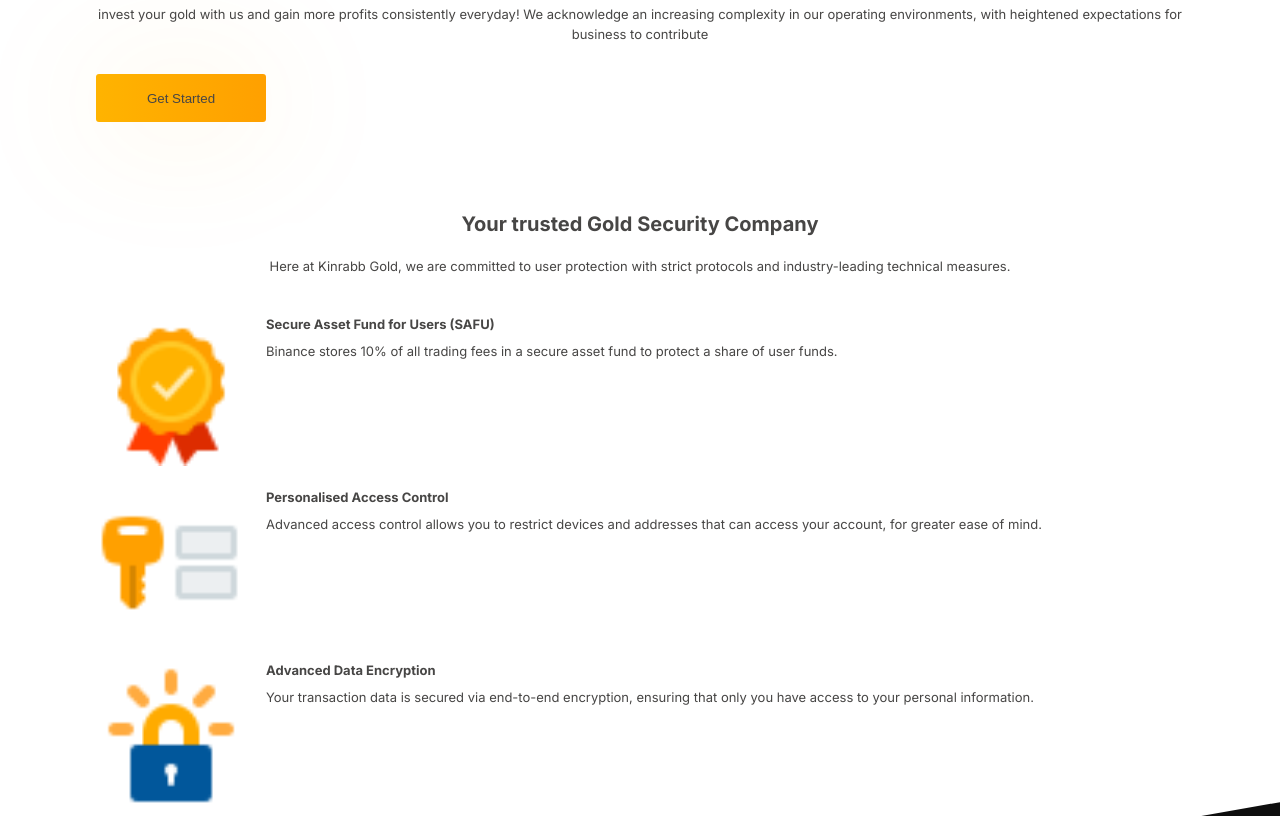
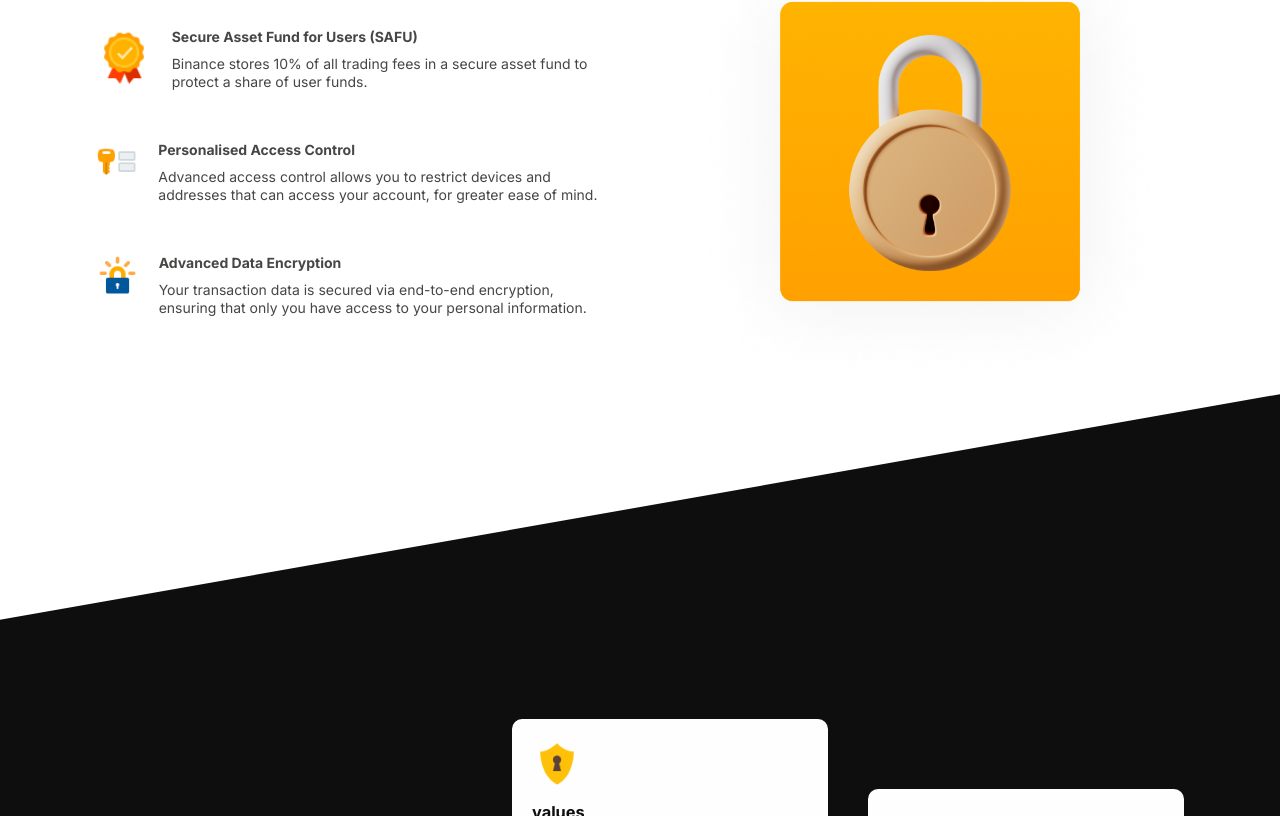
Before and after one commit to Bigthinz/kinrabb-gold, a Next.js app: page / in a window 1280 px wide. Shown: the part 2064-2880 px from the top of the page. Built offline with nearby package versions, Linux system fonts and the light colour scheme.

Commit message:
responsive dcs

```diff
--- a/next.config.js
+++ b/next.config.js
@@ -1,5 +1,9 @@
 /** @type {import('next').NextConfig} */
 const nextConfig = {
+  // env:{
+  //   DB_CONNECTION: 'mongodb://localhost:27017/kinrabb'
+    // DB_CONNECTION: 'mongodb+srv://dave:cainandabel4o@cluster0.yeihc.mongodb.net/kinrabb?retryWrites=true&w=majority'
+  // },
   reactStrictMode: true,
 }
 
--- a/package.json
+++ b/package.json
@@ -10,6 +10,7 @@
   },
   "dependencies": {
     "axios": "^0.26.1",
+    "mongoose": "^6.3.5",
     "next": "12.1.5",
     "react": "18.0.0",
     "react-dom": "18.0.0",
--- a/src/PageComponents/home/Layer.js
+++ b/src/PageComponents/home/Layer.js
@@ -2,7 +2,7 @@ import React from 'react'
 import Image from 'next/image'
 import Link from 'next/link'
 import Title from '../../Components/Title/Title'
-import { Action, Faq, Features, Form, GetStarted, LayerWrap, Policy, Signup, Value } from './Layer.styled'
+import { Action, Banner, Faq, Features, Form, Frontline, GetStarted, LayerWrap, Policy, Signup, Value } from './Layer.styled'
 import Button from './../../Components/Button/Button'
 
 
@@ -49,6 +49,9 @@ const Layer = () => {
 
   return (
     <LayerWrap>
+      <Frontline>
+
+
         {/* <div className="layer">
             <Title text='HOW TO GET STARTED' />
         </div> */}
@@ -81,6 +84,7 @@ const Layer = () => {
                 </form>
             </div>
         </Form>
+        </Frontline>
 
         <GetStarted>
             <div className='wrap'>
@@ -145,6 +149,12 @@ const Layer = () => {
 
                 </div>
               </div>
+
+              <div className='side-img'>
+                <div>
+                <Image src='/images/lock.png' alt='' width='500' height='500' layout='intrinsic' objectFit="cover"/>
+                </div>
+              </div>
             </div>
         </Policy>
 
@@ -153,6 +163,7 @@ const Layer = () => {
               <div className='section-1'>
                 <h3>Kinrabb Gold Security Company</h3>
               </div>
+
               <div className='section-2'>
                 <div className='section-column section-2-column-1'>
                   <div className='box item-1'>
@@ -187,6 +198,7 @@ const Layer = () => {
                       <p>We put the customer first and strive to build products that deliver the best customer experience.</p>
                   </div>
               </div>
+
             </div>
             </div>
         </Value>
@@ -194,6 +206,7 @@ const Layer = () => {
         <Features>
             <div className='wrap'>
               <h3>We have A Lot Of Features Just For You</h3>
+
               <div className='feature-container'>
                 {
                   features.map((feature, index) => {
@@ -232,10 +245,18 @@ const Layer = () => {
             <div className='wrap'>
               <div className='section-1'>
                 <h3>start saving gold with us</h3>
+                <div className='btn'>
                 <Button text='Get Started'/>
+                </div>
               </div>
             </div>
         </Action>
+
+        <Banner>
+          <div className='wrap'>
+
+          </div>
+        </Banner>
 
         <Faq>
             <div className='wrap'>
--- a/src/PageComponents/home/Layer.styled.js
+++ b/src/PageComponents/home/Layer.styled.js
@@ -10,6 +10,17 @@ export const LayerWrap = styled.div`
         margin-bottom:4rem;
     }
 
+`
+export const Frontline = styled.div`
+
+    margin:auto;
+    display:grid;
+
+    @media only screen and (min-width: 600px) {
+        width:80%;
+        grid-template-columns: repeat(2,1fr);
+
+    }
 `
 
 
@@ -71,13 +82,19 @@ export const Form = styled.div`
 
 export const GetStarted = styled.div`
     margin-bottom:9rem;
+
     .wrap{
         width:85%;
         margin:auto;
         text-align:center;
+        display:grid;
 
 
         .section-wrap{
+            display:grid;
+            /* width:80%; */
+            margin:auto;
+
 
             .section-2{
 
@@ -94,7 +111,24 @@ export const GetStarted = styled.div`
                     line-height:2rem;
                 }
             }
+
+            @media only screen and (min-width: 600px) {
+                grid-template-columns: repeat(2,1fr);
+                grid-gap:8rem;
+                text-align:left;
+                width: 80%;
+
+                .section-2{
+                    align-self:center;
+
+                    p{
+                        line-height:2.5rem;
+                    }
+                }
+
+            }
         }
+
 
     }
 
@@ -105,6 +139,10 @@ export const Policy = styled.div`
     .wrap{
         width:85%;
         margin:auto;
+
+        .side-img{
+            display:none;
+        }
 
         .section-1{
 
@@ -144,6 +182,40 @@ export const Policy = styled.div`
                 }
             }
         }
+
+
+        @media only screen and (min-width: 600px) {
+            display:grid;
+            grid-template-columns: repeat(2,1fr);
+            grid-gap:8rem;
+
+            .section-1{
+
+                h3{
+                    text-align:left;
+                }
+                p{
+                    text-align:left !important;
+                }
+            }
+
+
+            .side-img{
+                display:block;
+                width:100%;
+                align-self:center;
+                align-content:center
+            }
+
+            .policy-item{
+                margin-bottom:5rem !important;
+            }
+
+            .policy-item-img{
+                width:8rem !important;
+                }
+
+        }
     }
 
 
@@ -165,7 +237,7 @@ export const Value = styled.div`
 
         .section-1{
 
-            h3{
+            & > h3{
                 padding-top: 5rem !important;
                 color:#fefefe;
                 font-size:2rem;
@@ -177,7 +249,7 @@ export const Value = styled.div`
         }
 
         .section-2{
-            margin-top:4rem;
+            /* margin-top:4rem; */
             margin-bottom:7rem;
 
             &-column-1{
@@ -196,7 +268,7 @@ export const Value = styled.div`
 
                     h3{
                         margin-bottom: 1rem;
-                        font-size:2rem;
+                        /* font-size:2rem; */
                     }
 
                     p{
@@ -209,7 +281,7 @@ export const Value = styled.div`
         }
 
         .section-2{
-            margin-top:4rem;
+            /* margin-top:4rem; */
             margin-bottom:7rem;
 
             &-column-2{
@@ -228,7 +300,7 @@ export const Value = styled.div`
 
                     h3{
                         margin-bottom: 1rem;
-                        font-size:2rem;
+                        /* font-size:2rem; */
                     }
 
                     p{
@@ -239,6 +311,43 @@ export const Value = styled.div`
                 }
             }
         }
+
+
+    }
+
+    @media only screen and (min-width: 600px) {
+
+        min-height:120vh;
+        display:flex;
+        align-items:center;
+            .wrap{
+                display:grid;
+                grid-template-columns: 1fr 2fr;
+                justify-content:center;
+                align-items:center;
+                align-content:center;
+                align-self:center;
+                grid-gap:8rem;
+
+
+            .section-2{
+                display:grid;
+                grid-template-columns: repeat(2,1fr);
+                align-items:center;
+                grid-gap:4rem;
+            }
+
+            .section-2-column-2{
+                /* transform:translateY(6rem); */
+                margin-top:14rem;
+            }
+
+            .section-1 > h3{
+                    font-size:2.5rem !important;
+                    line-height:4rem;
+                }
+        }
+
     }
 `
 
@@ -293,7 +402,7 @@ export const Features = styled.div`
 
                 h4{
                     margin-bottom:4rem;
-                    font-size:2rem;
+                    /* font-size:2rem; */
                     text-align:center;
                     text-transform:uppercase;
 
@@ -301,7 +410,7 @@ export const Features = styled.div`
 
                 button{
                     margin-bottom:1rem;
-                    font-size:1.5rem;
+                    /* font-size:1.5rem; */
                     width:21rem;
                     padding:2rem 2rem;
                     border-radius:30px;
@@ -321,6 +430,26 @@ export const Features = styled.div`
             }
 
         }
+    }
+
+
+    @media only screen and (min-width: 600px) {
+        height:100vh;
+        display:flex;
+        align-items:center;
+        .wrap{
+            margin-bottom:0;
+
+
+            .feature-container{
+                display:grid;
+                grid-template-columns: 1fr 1fr 1fr;
+                grid-gap:10rem;
+            }
+
+
+        }
+
     }
 `
 
@@ -342,7 +471,43 @@ export const Action = styled.div`
                 text-align:center;
                 text-transform:capitalize;
             }
+
     }
+    }
+
+    @media only screen and (min-width: 600px) {
+
+        margin-top:0;
+
+
+        .btn{
+                /* text-align:center !important; */
+                /* margin:auto   !important; */
+                display: inline-block !important;
+                width: 10rem !important;
+
+            }
+    }
+`
+
+export const Banner = styled.div`
+    display:none;
+
+    @media only screen and (min-width: 600px) {
+        display:block;
+
+        .wrap{
+            width: 90% !important;
+            margin:auto;
+            margin-bottom:7rem;
+            width:100%;
+            background: url('/images/banner.png');
+            background-size:cover;
+            background-repeat:no-repeat;
+            height:20rem;
+            border-radius: 20px;
+        }
+
     }
 `
 
@@ -404,4 +569,48 @@ export const Faq = styled.div`
 
         }
     }
+
+    @media only screen and (min-width: 600px) {
+
+        .wrap{
+
+
+            .faq-tab{
+                display:grid;
+                grid-template-columns: 1fr 1fr 1fr;
+                grid-gap:2rem;
+
+
+                &-item{
+                    display:grid;
+                    grid-template-columns: 6rem 1fr;
+
+
+                    &-img{
+                        margin-right:2rem;
+                    }
+
+                    h4{
+                        text-align:left
+                    }
+
+                    p{
+                        text-align:left;
+                        width:100%;
+                    }
+
+                    .link{
+                        text-align:left !important;
+                    }
+
+                    a{
+                        display:inline-block;
+                        text-align:left !important;
+                        width:100%;
+                    }
+
+                }
+            }
+        }
+    }
 `
--- a/src/Theme/Global.js
+++ b/src/Theme/Global.js
@@ -21,6 +21,11 @@ body {
   font-size:1.3rem;
   color: #474645;
 
+  @media only screen and (min-width: 1024px) {
+    font-size:1.4rem;
+
+  }
+
 }
 
 `
```
Also changed, not shown: public/images/banner.jpg (deleted), 1 other file (tests, documents, lock files or other folders).
